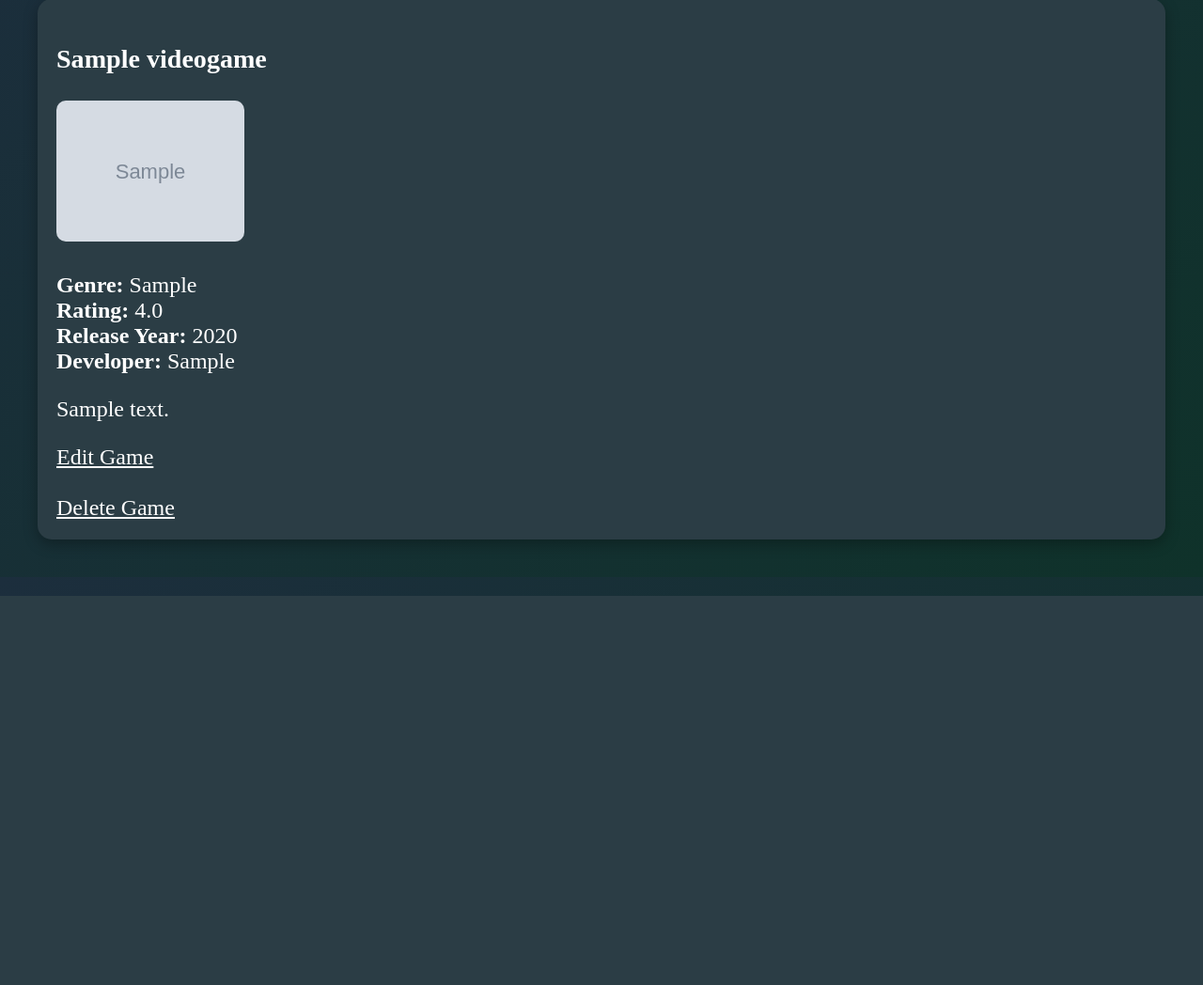
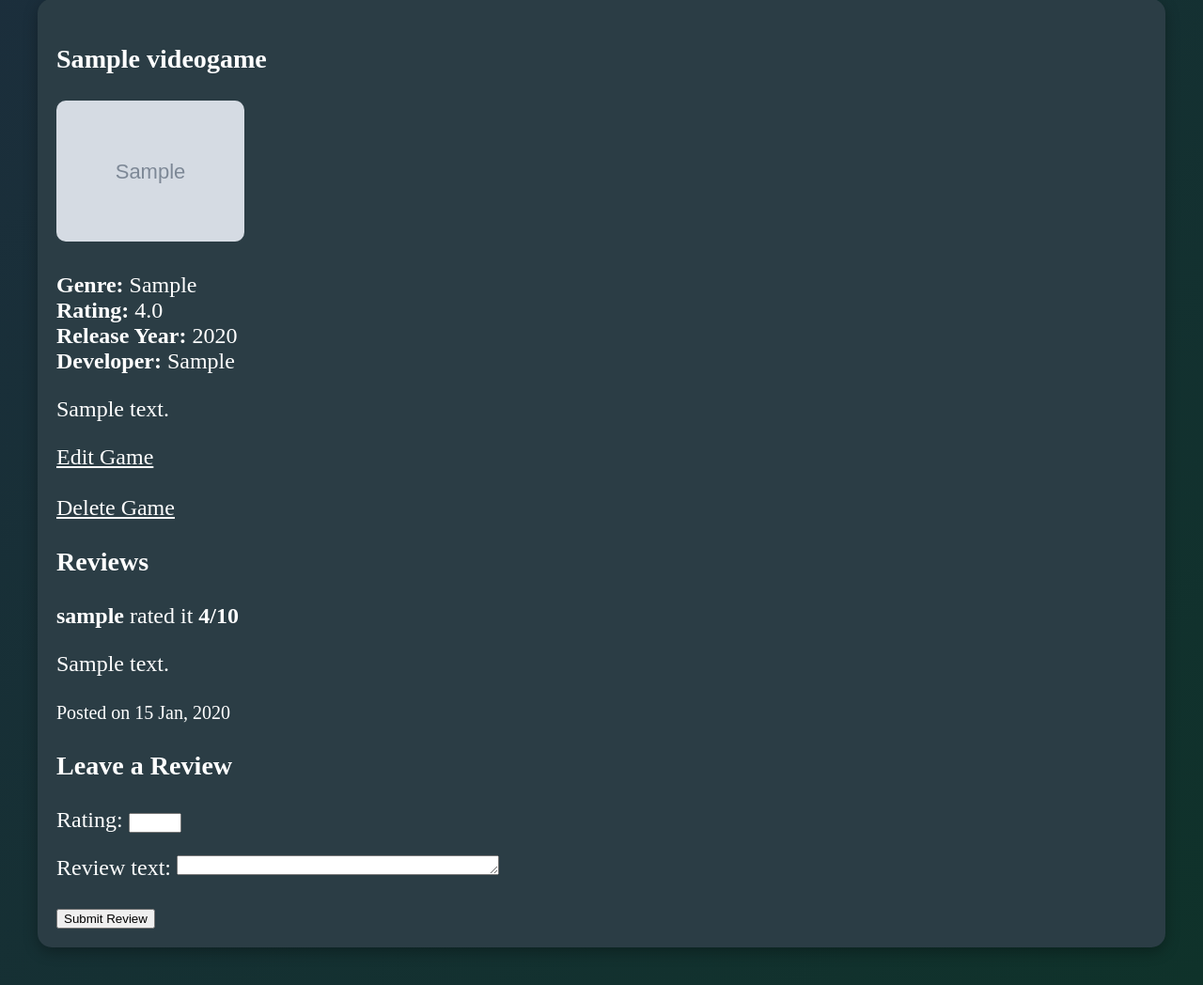
Before and after one commit to Scott25342/gamerate, a Django app: page /game_detail/1/ in a window 1280 px wide. Shown: the part 166-1214 px from the top of the page at 94% size. Before the commit the page ends 800 px from the top, so only its background shows below. Run offline with Django 3.2, Linux system fonts and the light colour scheme; a user stored in the database is signed in; tables that the repository leaves empty hold one stand-in row (values such as "Sample post"); grey boxes marked "Sample" are stand-in pictures.

Commit message:
genre filter/rating and reviews

```diff
--- a/gamerate_app/forms.py
+++ b/gamerate_app/forms.py
@@ -1,5 +1,6 @@
 from django import forms
 from django.contrib.auth.models import User
+from .models import Review
 
 
 class UserRegistrationForm(forms.ModelForm):
@@ -24,3 +25,12 @@ class UserRegistrationForm(forms.ModelForm):
 class UserLoginForm(forms.Form):
     username = forms.CharField(max_length=150)
     password = forms.CharField(widget=forms.PasswordInput())
+
+class ReviewForm(forms.ModelForm):
+    class Meta:
+        model = Review
+        fields = ['rating', 'review_text']
+        widgets = {
+            'rating': forms.NumberInput(attrs={'min': 1, 'max': 10}),
+            'review_text': forms.Textarea(attrs={'rows': 1}),
+        }
--- a/gamerate_app/templates/game_detail.html
+++ b/gamerate_app/templates/game_detail.html
@@ -27,6 +27,30 @@
             <a href="{% url 'delete_game' game.id %}" class="button-link">Delete Game</a>
         </div>
         {% endif %}
+
+        <h3>Reviews</h3>
+        <div>
+            {% for review in reviews %}
+                <div>
+                    <strong>{{ review.user.username }}</strong> rated it <strong>{{ review.rating }}/10</strong>
+                    <p>{{ review.review_text }}</p>
+                    <small>Posted on {{ review.created_at|date:"d M, Y" }}</small>
+                </div>
+            {% empty %}
+                <p>No reviews yet. Be the first to review!</p>
+            {% endfor %}
+        </div>
+
+        <h3>Leave a Review</h3>
+        {% if user.is_authenticated %}
+        <form method="post">
+            {% csrf_token %}
+            {{ form.as_p }}
+            <button type="submit">Submit Review</button>
+        </form>
+        {% else %}
+        <p><a href="{% url 'login' %}">Log in</a> to leave a review.</p>
+        {% endif %}
     </div>
 </div>
 {% endblock %}
--- a/gamerate_app/views.py
+++ b/gamerate_app/views.py
@@ -5,7 +5,7 @@ from django.contrib.auth.decorators import login_required
 from django.urls import reverse
 from .models import VideoGame, Review
 from django.db.models import Count
-from .forms import UserRegistrationForm, UserLoginForm
+from .forms import UserRegistrationForm, UserLoginForm, ReviewForm
 
 
 
@@ -20,13 +20,37 @@ def home(request):
     }
     return render(request, 'home.html', context=context_dict)
 
+@login_required
 def game_detail(request, game_id):
     game = get_object_or_404(VideoGame, pk=game_id)
-    return render(request, 'game_detail.html', {'game': game})
+    reviews = Review.objects.filter(game=game).order_by('-created_at')
+
+    if request.method == 'POST':
+        form = ReviewForm(request.POST)
+        if form.is_valid():
+            review = form.save(commit=False)
+            review.user = request.user
+            review.game = game
+            review.save()
+            return redirect('game_detail', game_id=game_id)
+    else:
+        form = ReviewForm
+
+    return render(request, 'game_detail.html', {'game': game, 'reviews': reviews, 'form': form})
 
 def game_library(request):
     games = VideoGame.objects.all()
-    return render(request, 'game_library.html', {'games': games})
+    genres = VideoGame.objects.values_list('genre', flat=True).distinct()
+    genre_filter = request.GET.get('genre')
+
+    if genre_filter:
+        games = games.filter(genre=genre_filter)
+
+    context = {
+        'games': games,
+        'genres': genres
+    }
+    return render(request, 'game_library.html', context)
 
 
 def register(request):
```
Also changed, not shown: gamerate_app/templates/game_library.html (+14 -0 lines).
